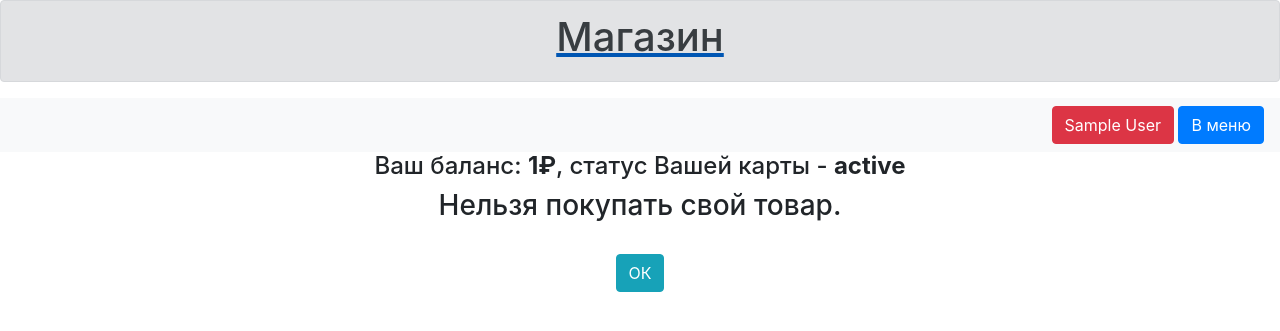
After one commit to MMeadow9/Shop, a Flask app: page /buy_product/1/1 in a window 1280 px wide. The commit adds this page. Shown: the top 331 px of the page. Run offline with Flask 3, Linux system fonts and the light colour scheme; a user stored in the database is signed in; tables that the repository leaves empty hold one stand-in row (values such as "Sample post"); parts of the project's set-up code (start-up, migrations or seed data) failed here and were passed over; some libraries are stand-ins or nearby versions.

Commit message:
Добавлена страница для покупки товара. Если пользователь может и хочет купить товар, то он переходит по адресу "buy/<int:product_id>/<count>". На следующем шаге будет создание обработчика этого адреса.

```diff
--- a/data/users.py
+++ b/data/users.py
@@ -22,8 +22,6 @@ class User(SqlAlchemyBase, UserMixin, SerializerMixin):
     products        STR         Товары, которые имеет пользователь
                                  формата "id: count, id: count"
 
-    sold_products   STR         ID товаров, которые продаёт пользователь
-
     card            INT         ID привязанной к пользователю карты
     """
     __tablename__ = 'users'
@@ -35,7 +33,6 @@ class User(SqlAlchemyBase, UserMixin, SerializerMixin):
     phone_number = sqlalchemy.Column(sqlalchemy.String)
     hashed_password = sqlalchemy.Column(sqlalchemy.String)
     products = sqlalchemy.Column(sqlalchemy.String)
-    sold_products = sqlalchemy.Column(sqlalchemy.String)
     card = sqlalchemy.Column(sqlalchemy.Integer)
 
     def set_password(self, password):
--- a/data/users_resources.py
+++ b/data/users_resources.py
@@ -11,11 +11,10 @@ parser.add_argument('email', required=True)
 parser.add_argument('phone_number', required=True)
 parser.add_argument('password', required=True)
 parser.add_argument('products', required=True)
-parser.add_argument('sold_products', required=True)
 parser.add_argument('card', required=True, type=int)
 
 
-USERS_CHARACTERISTICS: list[str] = "id name surname email phone_number hashed_password products sold_products card".split()
+USERS_CHARACTERISTICS: list[str] = "id name surname email phone_number hashed_password products card".split()
 
 
 def abort_if_user_not_found(user_id):
@@ -50,7 +49,6 @@ class UserResource(Resource):
         user.email = data["email"]
         user.phone_number = data["phone_number"]
         user.products = data["products"]
-        user.sold_products = data["sold_products"]
         user.card = data["card"]
         user.set_password(data["password"])
         session.commit()
@@ -73,7 +71,6 @@ class UserListResource(Resource):
         user.email = data["email"]
         user.phone_number = data["phone_number"]
         user.products = data["products"]
-        user.sold_products = data["sold_products"]
         user.card = data["card"]
         user.set_password(data["password"])
         session.add(user)
--- a/main.py
+++ b/main.py
@@ -67,7 +67,7 @@ def main():
 
     db_sess = create_session()
 
-    current_user_id = current_user.id
+    current_user_id = current_user.id if current_user.is_authenticated else -1
     ids_sold_products = [product.id for product in db_sess.query(Product).filter(Product.seller == current_user_id)]
 
     return render_template('main.html', data=data, card=card, isd=ids_sold_products)
@@ -160,7 +160,7 @@ def create_product():
 @login_required
 @app.route("/edit_product/<int:id>", methods=["GET", "POST"])
 @app.route("/product_edit/<int:id>", methods=["GET", "POST"])
-def edit_product(id):
+def edit_product(id: int):
     form = FormProductEdit()
     if request.method == "GET":
 
@@ -209,6 +209,42 @@ def advertisement():
     return redirect("/")
 
 
+@login_required
+@app.route("/buy_product/<int:product_id>/<int:count>")
+def buy_product(product_id: int, count: int):
+    """
+    :param product_id: ID товара для покупки
+    :param count:      Количество покупаемого товара
+    :return:
+    """
+    db_sess = create_session()
+    product = db_sess.query(Product).filter(Product.id == product_id).first()
+    price = product.price
+    title = product.title
+
+    card = db_sess.query(Card).filter(Card.id == current_user.card).first()
+
+    message = ""  # Сообщение для пользователя
+    ok = None  # Флаг, если он принимает значение True, значит пользователь может купить товар(ы), если False - не может
+
+    if product.seller == current_user.id:  # Если пользователь пытается купить свой же товар
+        message = "Нельзя покупать свой товар."
+        ok = False
+    elif product.is_limited and product.count < count:  # Если кол-во товаров ограничено и пользователь хочет больше чем есть
+        message = f"У нас в наличии лишь {product.count} \"{title}\"."
+        ok = False
+    elif price * count > card.cash:  # Если у пользователя не хватает денег на покупку
+        message = "У Вас недостаточно денег на покупку всего этого."
+        ok = False
+    else:  # А если пользователь всё же может купить товар(ы), то спросим у него повторно хочет ли он сделать это
+        message = f"Вы действительно хотите купить {count} шт.  товара \"{title}\" за {price * count}₽ ?"
+        ok = True
+
+    link = f"/buy/{product_id}/{count}"
+
+    return render_template("buying.html", message=message, ok=ok, card=card, link=link)
+
+
 global_init("db/base.db")
 
 LOAD_DATA()
--- /dev/null
+++ b/templates/buying.html
@@ -0,0 +1,26 @@
+{% extends "base.html" %}
+{% block title %} Покупка? {% endblock %}
+
+{% block body %}
+    <header>
+        <nav class="navbar navbar-light bg-light">
+            <p>
+            <center>
+                <a class="btn btn-danger" href="/logout">{{ current_user.name }}</a>
+                <a class="btn btn-primary" href="/">В меню</a>
+            <br>
+            </center>
+        </nav>
+    </header>
+    <center>
+        <h4>Ваш баланс: <b>{{ card.cash }}₽</b>, статус Вашей карты - <b>{{ card.status }}</b></h4>
+        <h3>{{ message }}</h3>
+        <br>
+        {% if ok %}
+            <a class="btn btn-success" href="{{ link }}">Да</a>
+            <a class="btn btn-danger" href="/">Нет</a>
+        {% else %}
+            <a class="btn btn-info" href="/">ОК</a>
+        {% endif %}
+    </center>
+{% endblock %}
--- a/templates/main.html
+++ b/templates/main.html
@@ -66,6 +66,8 @@
                     {% else %}
                         <a class="btn btn-dark" href="/ask/{{ product[0] }}">Задать вопрос</a>
                         <a class="btn btn-dark" href="/review/{{ product[0] }}">Оценить товар</a>
+                        <a class="btn btn-warning" href="/buy_product/{{ product[0] }}/1">Купить 1 шт.</a>
+                        <a class="btn btn-warning" href="/buy_product/{{ product[0] }}/5">Купить 5 шт.</a>
                     {% endif %}
                     </nav>
                 </header>
```
